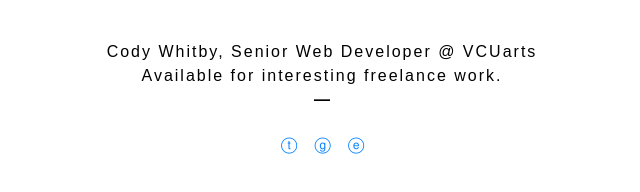
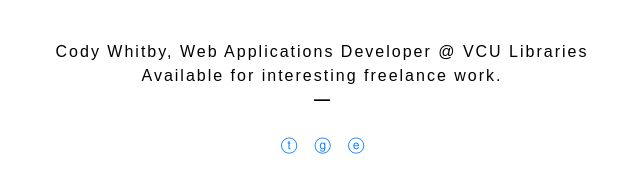
Before and after one commit to streeetlamp/codywhitby-dot-net, a plain HTML site: page index.html in a window 1280 px wide. Shown: the whole page, without its empty margins (318-958 px from the left). Drawn offline with Linux system fonts and the light colour scheme.

Commit message:
+ web app dev

```diff
--- a/index.html
+++ b/index.html
@@ -47,7 +47,7 @@
   </script>
 </head>
 <body>
-  <p>Cody Whitby, Senior Web Developer @ VCUarts <br>
+  <p>Cody Whitby, Web Applications Developer @ VCU Libraries <br>
     Available for interesting freelance work.</p>
   <h4>—</h4>
   <a href="https://twitter.com/streetlamp" title="twitter">&#9443;</a>
```
